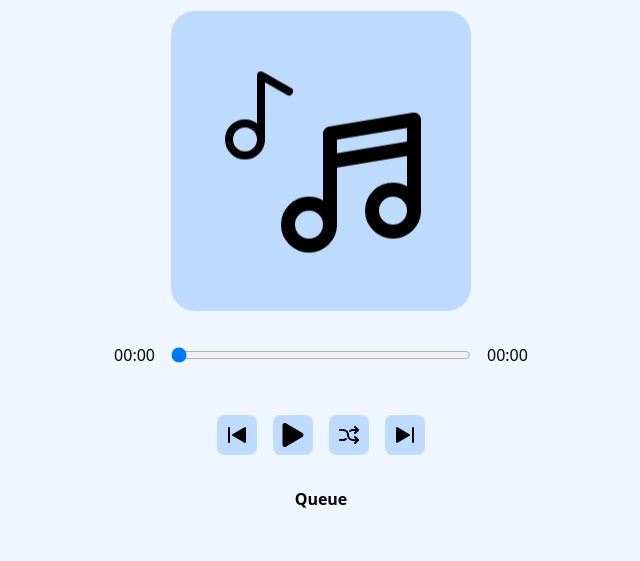
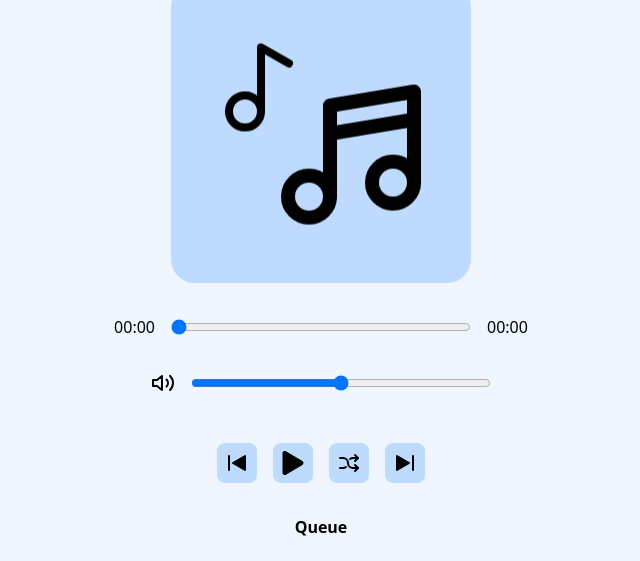
Before and after one commit to BrickSigma/MusePlayer, a plain HTML site: page index.html in a window 1280 px wide. Shown: the part 239-800 px from the top of the page, without its empty margins (319-959 px from the left). Drawn offline with nearby package versions, Linux system fonts and the light colour scheme.

Commit message:
Added volume slider

```diff
--- a/index.html
+++ b/index.html
@@ -32,8 +32,8 @@
                 <circle cx="18" cy="16" r="3" />
             </svg>
 
-            <svg class="size-24 absolute note-2" xmlns="http://www.w3.org/2000/svg" viewBox="0 0 24 24" fill="none" stroke="currentColor"
-                stroke-width="2" stroke-linecap="round" stroke-linejoin="round">
+            <svg class="size-24 absolute note-2" xmlns="http://www.w3.org/2000/svg" viewBox="0 0 24 24" fill="none"
+                stroke="currentColor" stroke-width="2" stroke-linecap="round" stroke-linejoin="round">
                 <circle cx="8" cy="18" r="4" />
                 <path d="M12 18V2l7 4" />
             </svg>
@@ -43,6 +43,17 @@
             <p id="time">00:00</p>
             <input type="range" min="0" max="0" value="0" id="slider" class="w-75" onchange="seek()">
             <p id="duration">00:00</p>
+        </div>
+
+        <div class="flex gap-4 p-4">
+            <div id="volume-icon">
+                <svg class="size-6" xmlns="http://www.w3.org/2000/svg" viewBox="0 0 24 24" fill="none"
+                    stroke="currentColor" stroke-width="2" stroke-linecap="round" stroke-linejoin="round">
+                    <polygon points="11 5 6 9 2 9 2 15 6 15 11 19 11 5" />
+                    <path d="M19.07 4.93a10 10 0 0 1 0 14.14M15.54 8.46a5 5 0 0 1 0 7.07" />
+                </svg>
+            </div>
+            <input type="range" min="0" max="100" value="50" id="volume" class="w-75" oninput="changeVolume()">
         </div>
 
         <div id="controls" class="w-full flex items-center p-4">
--- a/main.js
+++ b/main.js
@@ -1,9 +1,16 @@
-const body = document.getElementById('body')
+
 const fileInput = document.getElementById('file-uploader')
-const controls = document.getElementById('controls')
+
 const audioController = document.getElementById('audio-controller')
+
+// Volume slider and icon
+const volumeIcon = document.getElementById('volume-icon')
+const volumeController = document.getElementById('volume')
+
 const nowPlaying = document.getElementById('now-playing')
 const playingNext = document.getElementById('playing-next')
+
+// Control buttons and indicators
 const player = document.getElementById('player')
 const time = document.getElementById('time')
 const slider = document.getElementById('slider')
@@ -18,6 +25,32 @@ const playIcon = `
 const pauseIcon = `
 <svg class="size-6" xmlns="http://www.w3.org/2000/svg" viewBox="0 0 448 512" fill="currentColor">
     <path d="M144 479H48c-26.5 0-48-21.5-48-48V79c0-26.5 21.5-48 48-48h96c26.5 0 48 21.5 48 48v352c0 26.5-21.5 48-48 48zm304-48V79c0-26.5-21.5-48-48-48h-96c-26.5 0-48 21.5-48 48v352c0 26.5 21.5 48 48 48h96c26.5 0 48-21.5 48-48z"/>
+</svg>
+`
+
+const volumeMuteIcon = `
+<svg xmlns="http://www.w3.org/2000/svg" fill="currentColor" class="bi bi-volume-mute size-6" viewBox="0 0 16 16">
+    <path d="M6.717 3.55A.5.5 0 0 1 7 4v8a.5.5 0 0 1-.812.39L3.825 10.5H1.5A.5.5 0 0 1 1 10V6a.5.5 0 0 1 .5-.5h2.325l2.363-1.89a.5.5 0 0 1 .529-.06M6 5.04 4.312 6.39A.5.5 0 0 1 4 6.5H2v3h2a.5.5 0 0 1 .312.11L6 10.96zm7.854.606a.5.5 0 0 1 0 .708L12.207 8l1.647 1.646a.5.5 0 0 1-.708.708L11.5 8.707l-1.646 1.647a.5.5 0 0 1-.708-.708L10.793 8 9.146 6.354a.5.5 0 1 1 .708-.708L11.5 7.293l1.646-1.647a.5.5 0 0 1 .708 0"/>
+</svg>
+`
+
+const volumeQuaterIcon = `
+<svg class="size-6" xmlns="http://www.w3.org/2000/svg" viewBox="0 0 24 24" fill="none" stroke="currentColor" stroke-width="2" stroke-linecap="round" stroke-linejoin="round">
+    <polygon points="11 5 6 9 2 9 2 15 6 15 11 19 11 5"/>
+    <path d="M15.54 8.46a5 5 0 0 1 0 7.07"/>
+</svg>
+`
+
+const volumeHalfIcon = `
+<svg class="size-6" xmlns="http://www.w3.org/2000/svg" viewBox="0 0 24 24" fill="none" stroke="currentColor" stroke-width="2" stroke-linecap="round" stroke-linejoin="round">
+    <polygon points="11 5 6 9 2 9 2 15 6 15 11 19 11 5"/>
+    <path d="M19.07 4.93a10 10 0 0 1 0 14.14M15.54 8.46a5 5 0 0 1 0 7.07"/>
+</svg>
+`
+
+const volumeMaxIcon = `
+<svg class="size-6" xmlns="http://www.w3.org/2000/svg" viewBox="0 0 576 512" fill="currentColor">
+    <path d="M215.03 71.05L126.06 160H24c-13.26 0-24 10.74-24 24v144c0 13.25 10.74 24 24 24h102.06l88.97 88.95c15.03 15.03 40.97 4.47 40.97-16.97V88.02c0-21.46-25.96-31.98-40.97-16.97zm233.32-51.08c-11.17-7.33-26.18-4.24-33.51 6.95-7.34 11.17-4.22 26.18 6.95 33.51 66.27 43.49 105.82 116.6 105.82 195.58 0 78.98-39.55 152.09-105.82 195.58-11.17 7.32-14.29 22.34-6.95 33.5 7.04 10.71 21.93 14.56 33.51 6.95C528.27 439.58 576 351.33 576 256S528.27 72.43 448.35 19.97zM480 256c0-63.53-32.06-121.94-85.77-156.24-11.19-7.14-26.03-3.82-33.12 7.46s-3.78 26.21 7.41 33.36C408.27 165.97 432 209.11 432 256s-23.73 90.03-63.48 115.42c-11.19 7.14-14.5 22.07-7.41 33.36 6.51 10.36 21.12 15.14 33.12 7.46C447.94 377.94 480 319.54 480 256zm-141.77-76.87c-11.58-6.33-26.19-2.16-32.61 9.45-6.39 11.61-2.16 26.2 9.45 32.61C327.98 228.28 336 241.63 336 256c0 14.38-8.02 27.72-20.92 34.81-11.61 6.41-15.84 21-9.45 32.61 6.43 11.66 21.05 15.8 32.61 9.45 28.23-15.55 45.77-45 45.77-76.88s-17.54-61.32-45.78-76.86z"/>
 </svg>
 `
 
@@ -54,11 +87,6 @@ function filesChanged() {
     songs = []
     playingNext.innerHTML = ""
 
-    if (files.length === 0) {
-        controls.style.display = "none"
-        return;
-    }
-
     for (let i = 0; i < files.length; i++) {
         songs.push(new Song(files[i]))
         if (i >= 1) {
@@ -67,8 +95,6 @@ function filesChanged() {
     }
 
     nowPlaying.innerHTML = `Now playing: ${songs[0].name}`
-
-    controls.style.display = "block"
 
     audioController.setAttribute('src', songs[0].url);
     songNo = 0
@@ -149,3 +175,17 @@ function seek() {
 function nextSong() {
     seekForward()
 }
+
+function changeVolume() {
+    let value = Number(volumeController.value)
+    audioController.volume = value / 100
+    if (value > 50) {
+        volumeIcon.innerHTML = volumeMaxIcon
+    } else if (value > 25) {
+        volumeIcon.innerHTML = volumeHalfIcon
+    } else if (value > 0) {
+        volumeIcon.innerHTML = volumeQuaterIcon
+    } else {
+        volumeIcon.innerHTML = volumeMuteIcon
+    }
+}
```
